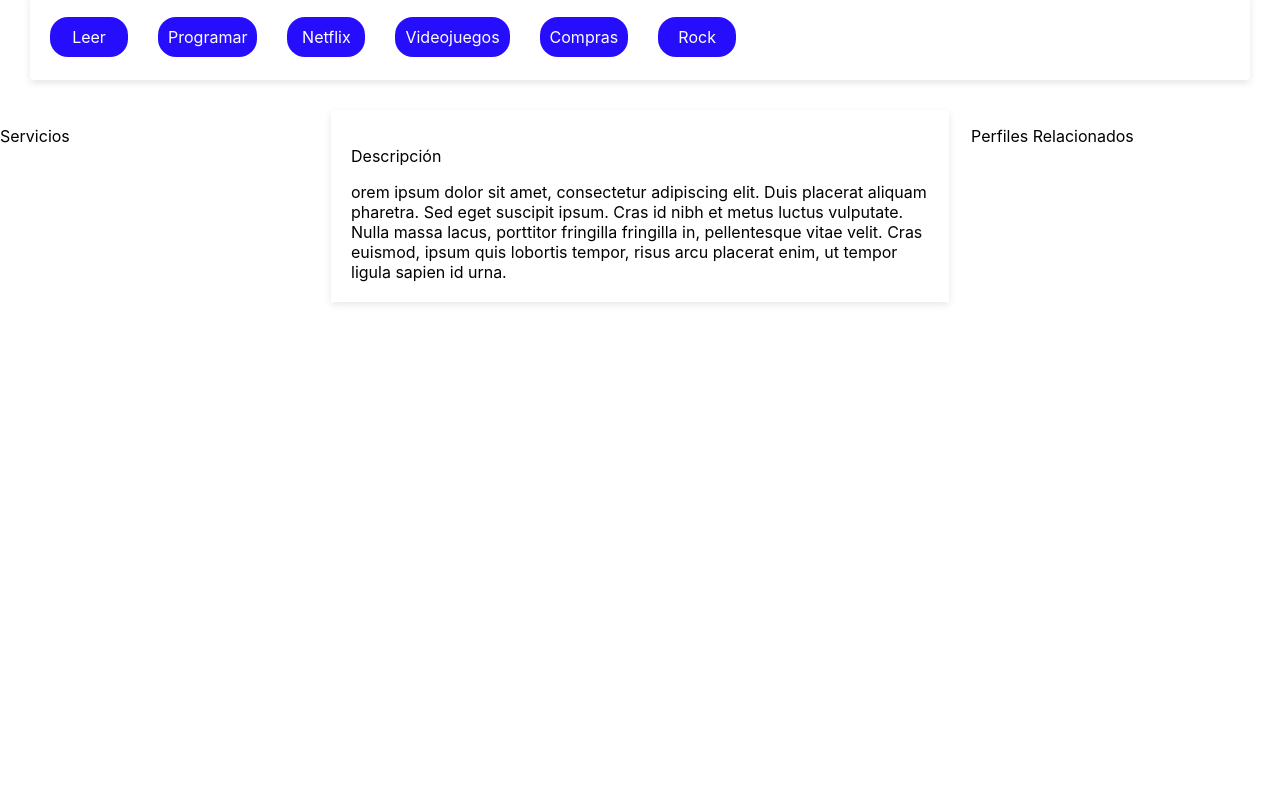
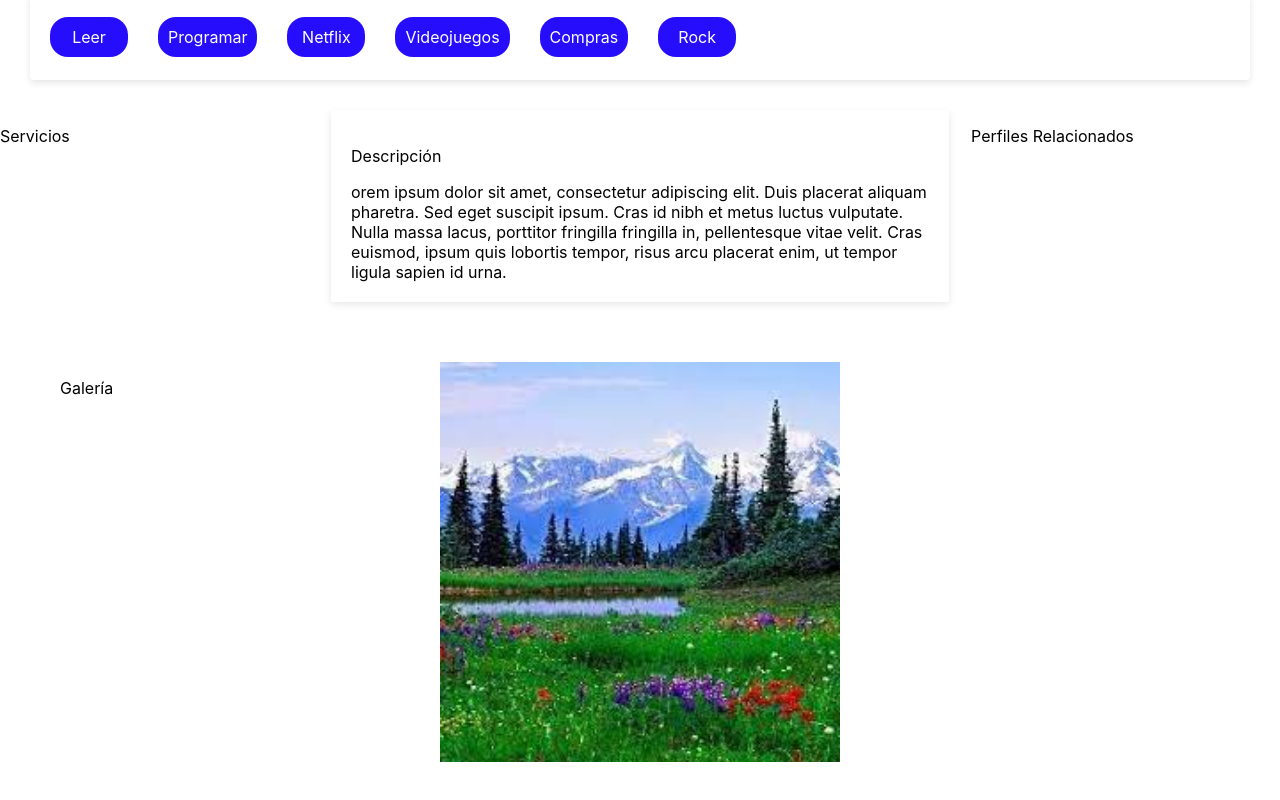
Before and after one commit to NetoCruz/MySocialRed, a React (Create React App) app: page /profile/1 in a window 1280 px wide. Shown: the part 426-1226 px from the top of the page. Before the commit the page ends 928 px from the top, so only its background shows below. Built offline with nearby package versions, Linux system fonts and the light colour scheme.

Commit message:
adding photo

```diff
--- a/src/Components/Profile.js
+++ b/src/Components/Profile.js
@@ -61,6 +61,7 @@ export default function Profile({data}){
                 </div>
 
                 <div className="gallery">
+                  <p>Galería</p>
                   {
                     list.photos.map((item)=>(
                       <img src={`/${item}`} alt="photogallery"/>
--- a/src/Data.js
+++ b/src/Data.js
@@ -14,7 +14,7 @@ export default [
          "Leer", "Programar", "Netflix", "Videojuegos","Compras","Rock"
         ],
         photos:[
-
+           "paisaje.jpg"
         ],
         description:"orem ipsum dolor sit amet, consectetur adipiscing elit. Duis placerat aliquam pharetra. Sed eget suscipit ipsum. Cras id nibh et metus luctus vulputate. Nulla massa lacus, porttitor fringilla fringilla in, pellentesque vitae velit. Cras euismod, ipsum quis lobortis tempor, risus arcu placerat enim, ut tempor ligula sapien id urna."
     },
```
Also changed, not shown: public/paisaje.jpg (added).
